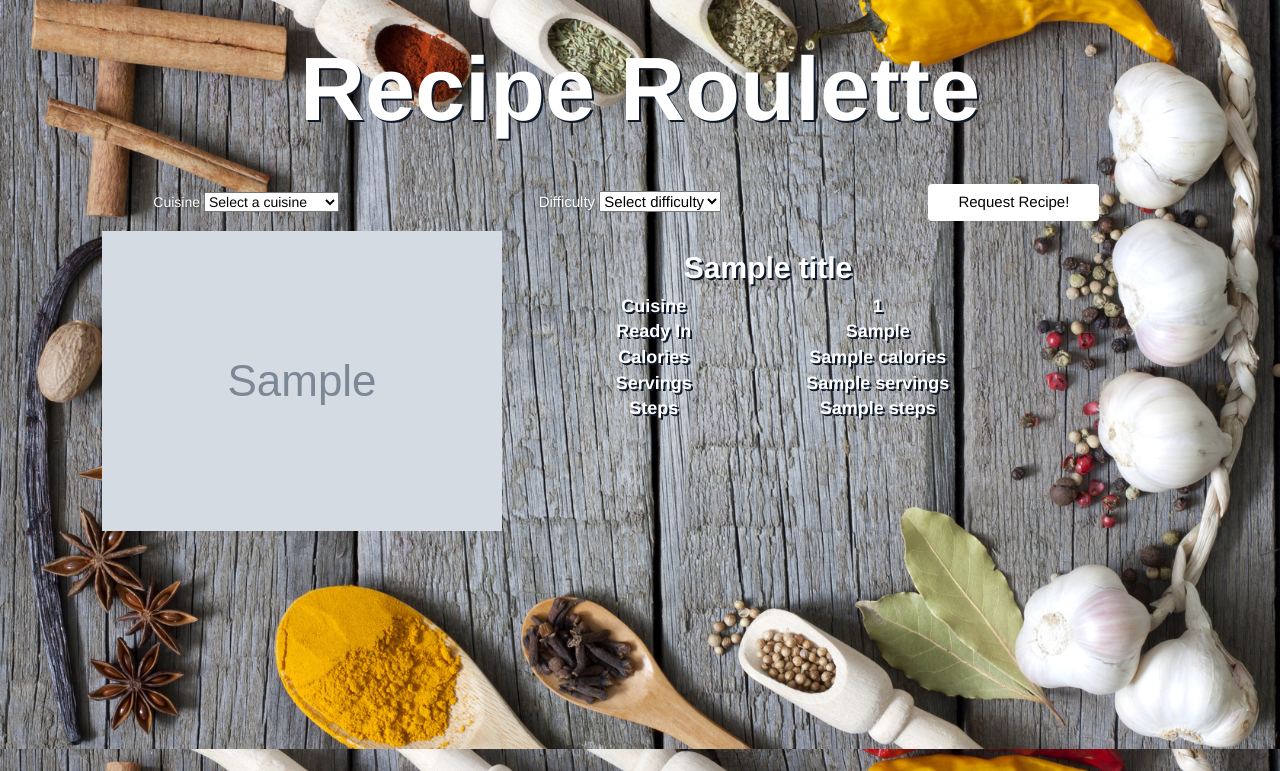
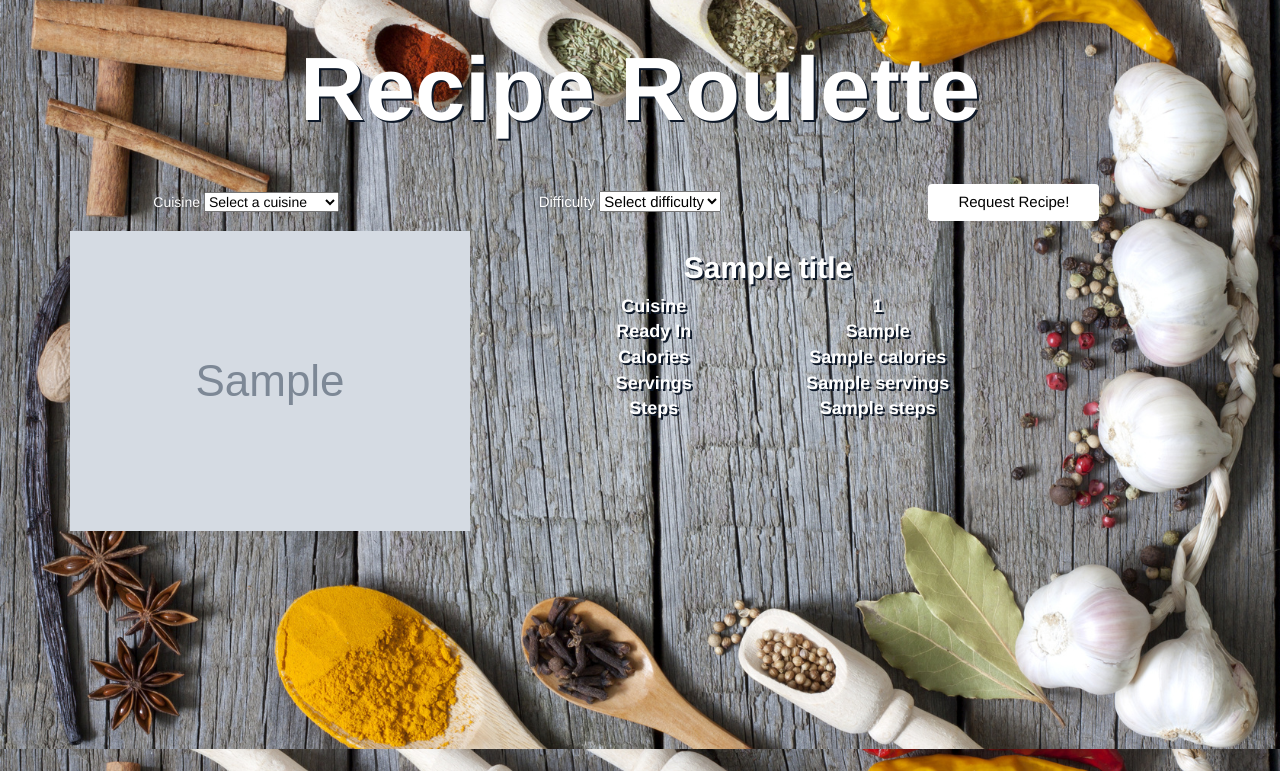
Before and after one commit to christyasyn/cs373-idb, a Flask app: template app/templates/boilerpl8_cuisines.html in a window 1280 px wide. Shown: the part 51-822 px from the top of the page. Run offline with Flask 2, Linux system fonts and the light colour scheme; the template is opened without the code that fills it: most values are stand-ins (such as "Sample title", 1, 10 or a date in 2020); grey boxes marked "Sample" are stand-in pictures; some libraries are stand-ins or nearby versions.

Commit message:
final fix

```diff
--- a/app/templates/boilerpl8_cuisines.html
+++ b/app/templates/boilerpl8_cuisines.html
@@ -10,7 +10,7 @@
     <meta name="author" content="iMusicDB Team">
     <link rel="icon" href="../../favicon.ico">
 
-    <title>iMusicDB Track Page</title>
+    <title>Recipe Roulette</title>
 
     <!-- Bootstrap core CSS -->
     <link href="../static/css/bootstrap.min.css" rel="stylesheet">
@@ -145,9 +145,13 @@
         </div>
       </div>
     </div>
-    <div class="image" style="width:300px; height:300px; max-width:100%;">
-      <img id="image_id" src="{{ imageURL |safe }}"></img>
-    </div>
+<div class="container">
+<table>
+<tr style="vertical-align: top">
+<td>
+     <img id="image_id" src="{{ imageURL |safe }}" style="width:400px; max-width:100%;"></img>
+</td>
+<td>
     <div class="details">
       <h3 id="title">{{title | safe}}</h3>
       <table>
@@ -172,6 +176,10 @@
         <td id="steps">{{steps | safe }}</td>
       </tr>
     </table>
+</td>
+</tr>
+</table>
+</div>
   </div>
 
 
```
